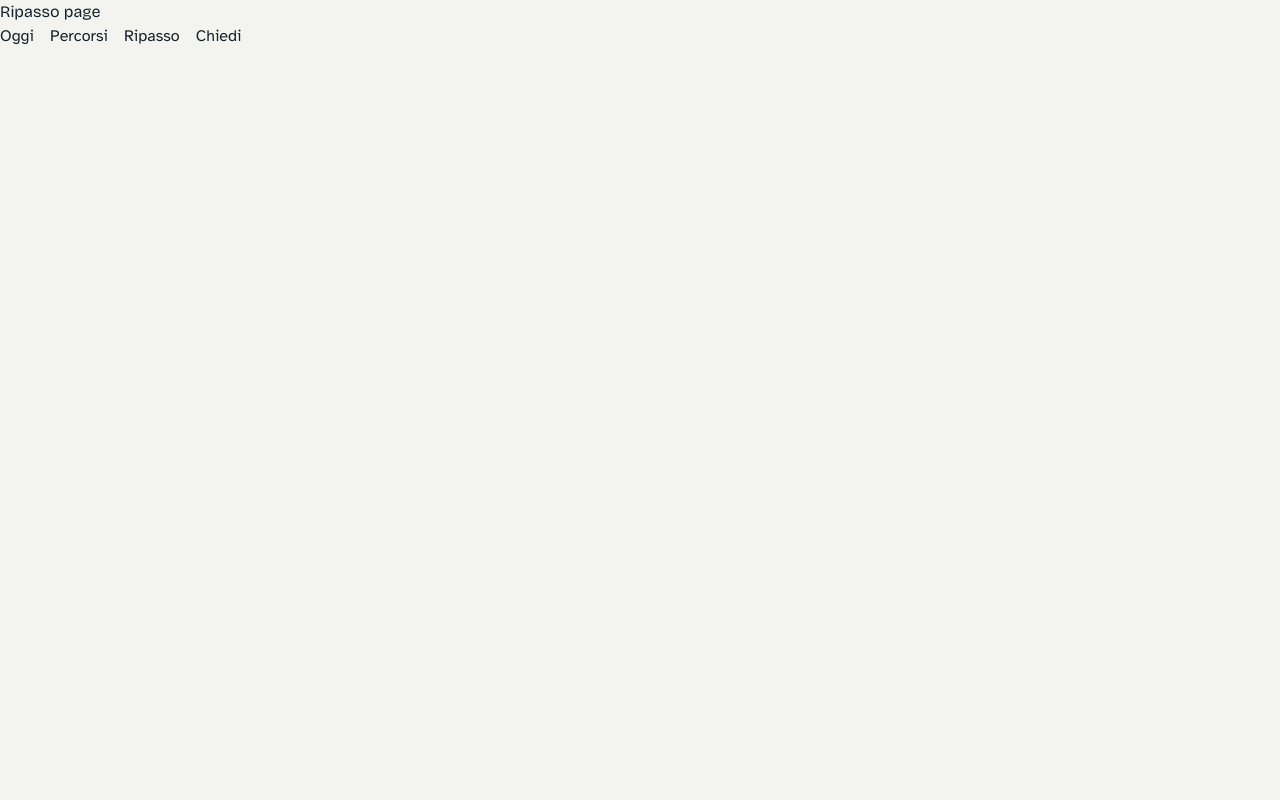
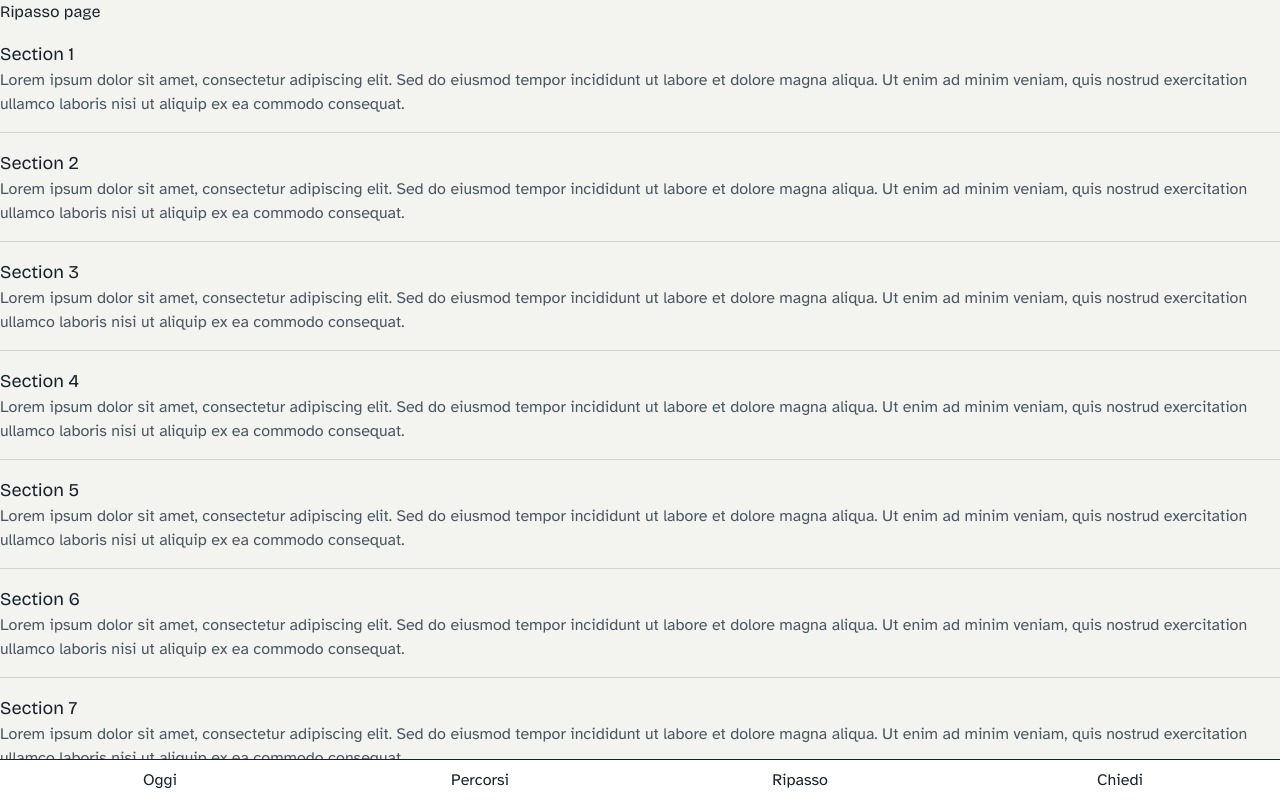
Before and after one commit to BePalm89/be-palm-why, a Next.js app: page /review in a window 1280 px wide. Shown: the top 800 px of the page. Built offline with nearby package versions, Linux system fonts and the light colour scheme.

Commit message:
refactor: generate tabs from a list

```diff
--- /dev/null
+++ b/src/app/(tabs)/_components/tab-item.tsx
@@ -0,0 +1,13 @@
+import Link from "next/link";
+
+export type TabBarItemType = {
+    url: string;
+    icon?: string;
+    text: string;
+}
+
+export default function TabBarItem({url, icon, text}: TabBarItemType) {
+    return (
+       <Link href={url} className="flex-1 text-center py-2">{text}</Link>
+    )
+}
--- a/src/app/(tabs)/layout.tsx
+++ b/src/app/(tabs)/layout.tsx
@@ -1,14 +1,30 @@
-import Link from "next/link";
+import TabBarItem, { TabBarItemType } from "./_components/tab-item";
+
+const ITEMS: TabBarItemType[] = [
+    {
+        url: "/",
+        text: "Oggi"
+    },
+    {
+        url: "/paths",
+        text: "Percorsi"
+    },
+    {
+        url: "/review",
+        text: "Ripasso"
+    },
+    {
+        url: "/ask",
+        text: "Chiedi"
+    }
+]
 
 export default function TabsLayout({ children }: LayoutProps<"/">) {
     return (
         <>
-            <main>{children}</main>
-            <nav aria-label="Navigazione principale" className="flex gap-4">
-                <Link href="/">Oggi</Link>
-                <Link href="/paths">Percorsi</Link>
-                <Link href="/review">Ripasso</Link>
-                <Link href="/ask">Chiedi</Link>
+            <main className="pb-10.25">{children}</main>
+            <nav aria-label="Navigazione principale" className="flex fixed bottom-0 w-full bg-white border-t">
+                {ITEMS.map((item) => <TabBarItem key={item.url} {...item} />)}
             </nav>
         </>
 
--- a/src/app/(tabs)/review/page.tsx
+++ b/src/app/(tabs)/review/page.tsx
@@ -1,5 +1,17 @@
 export default function ReviewPage() {
     return (
-        <h1>Ripasso page</h1>
+        <div>
+            <h1>Ripasso page</h1>
+            {Array.from({ length: 50 }, (_, i) => (
+                <section key={i} className="py-4 border-b border-muted/20">
+                    <h2 className="text-lg">Section {i + 1}</h2>
+                    <p className="text-muted">
+                        Lorem ipsum dolor sit amet, consectetur adipiscing elit. Sed do eiusmod tempor
+                        incididunt ut labore et dolore magna aliqua. Ut enim ad minim veniam, quis
+                        nostrud exercitation ullamco laboris nisi ut aliquip ex ea commodo consequat.
+                    </p>
+                </section>
+            ))}
+        </div>
     )
 }
```
